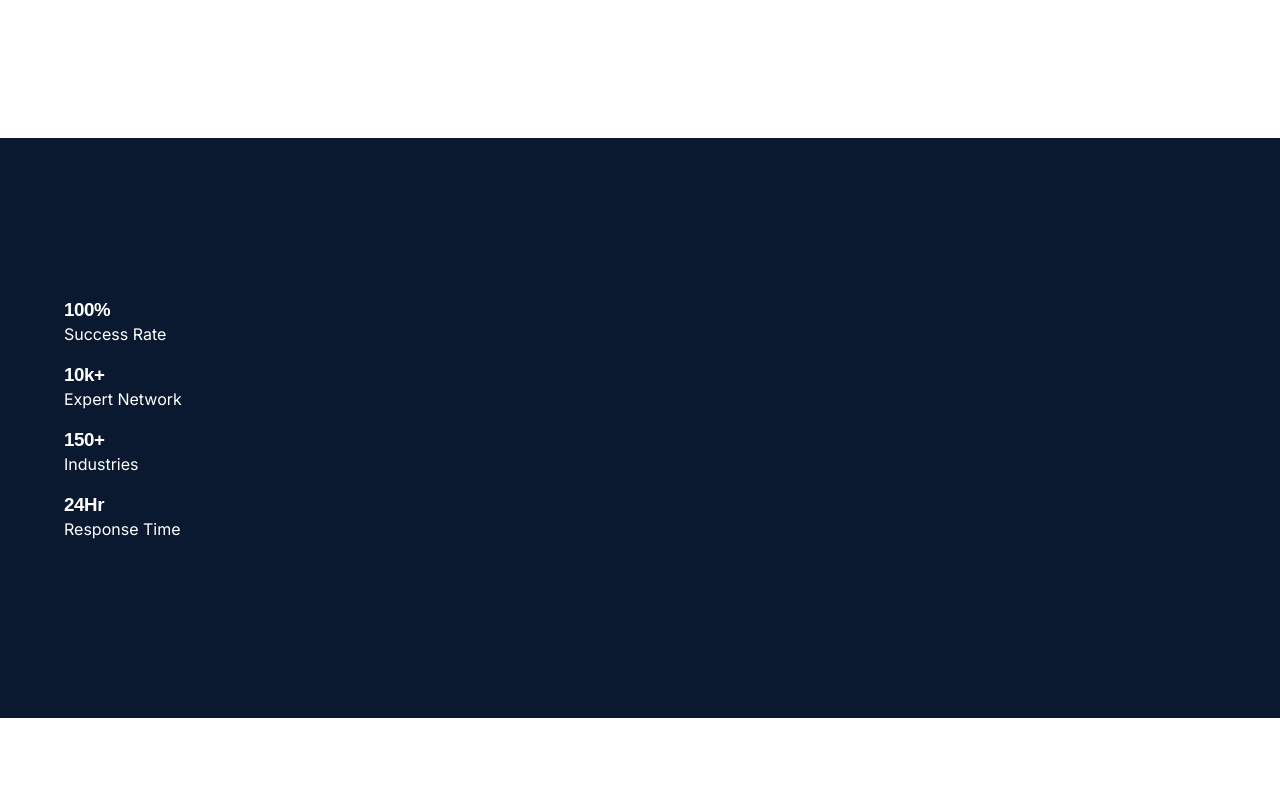
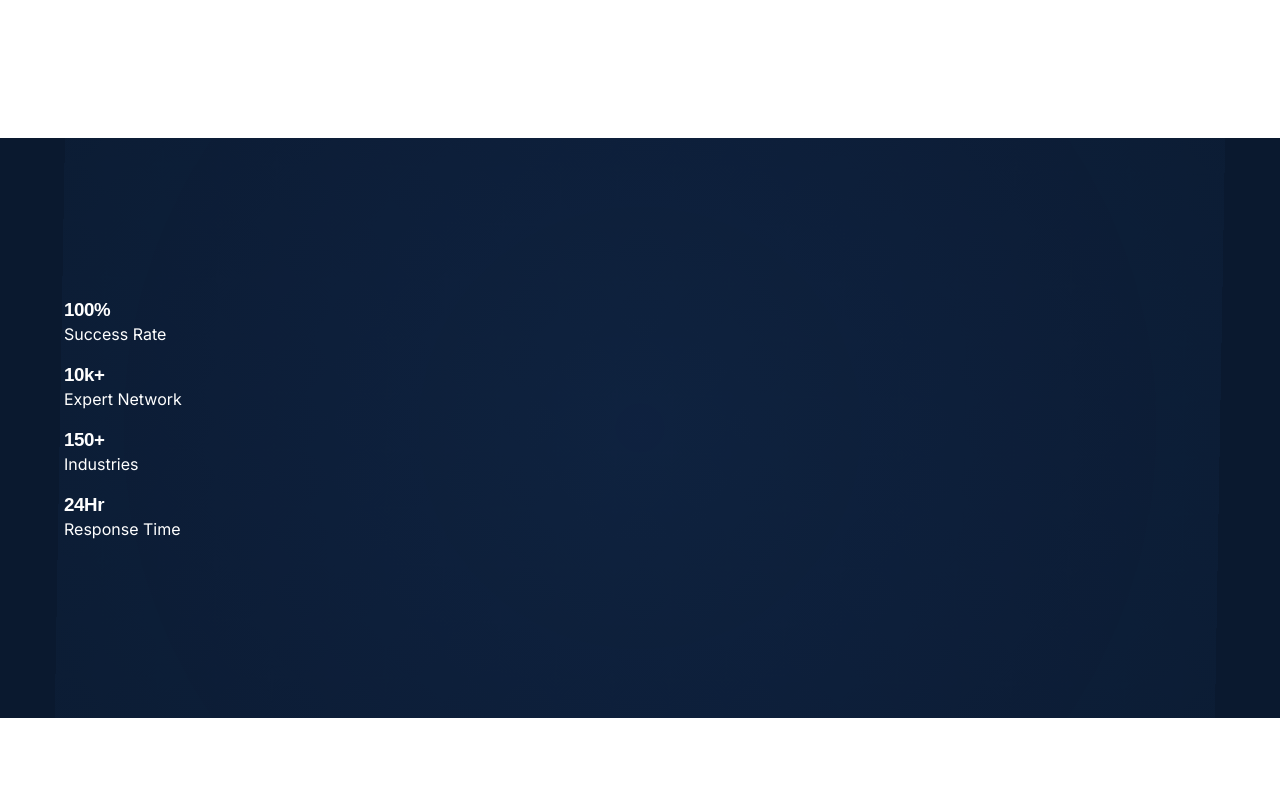
Before and after one commit to skydani26/signalbridge-insights, a Next.js app: page /about in a window 1280 px wide. Shown: the part 1180-1980 px from the top of the page. Built offline with nearby package versions, Linux system fonts and the light colour scheme; a web font is replaced by a local one.

Commit message:
feat: global rollout of Moving Mesh Gradient and footer navigation refinements

```diff
--- a/src/components/SectionWrapper.module.css
+++ b/src/components/SectionWrapper.module.css
@@ -20,7 +20,32 @@
 .dark {
     background-color: var(--color-primary);
     color: var(--color-white);
+    position: relative;
+    overflow: hidden;
 }
+
+.dark::before {
+    content: '';
+    position: absolute;
+    top: -50%;
+    left: -50%;
+    width: 200%;
+    height: 200%;
+    background: radial-gradient(circle at center, rgba(59, 130, 246, 0.08) 0%, transparent 70%);
+    animation: meshRotate 25s linear infinite;
+    pointer-events: none;
+}
+
+@keyframes meshRotate {
+    0% {
+        transform: rotate(0deg);
+    }
+
+    100% {
+        transform: rotate(360deg);
+    }
+}
+
 
 .dark h1,
 .dark h2,
```
Also changed, not shown: src/app/home.module.css (+41 -30 lines), src/app/how-it-works/how-it-works.module.css (+15 -0 lines).
